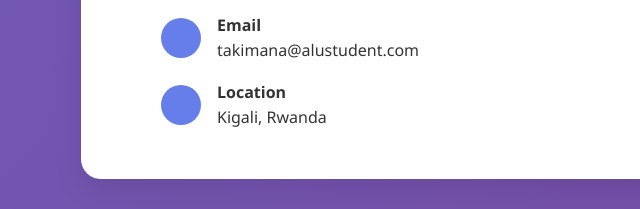
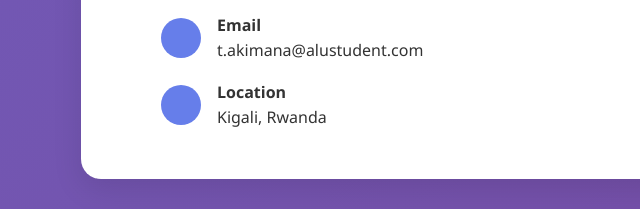
Before and after one commit to tdorcas-akim/responsive-portfolio-website, a plain HTML site: page index.html in a window 1280 px wide. Shown: the part 4400-4609 px from the top of the page, 159-799 px from the left. Drawn offline with Linux system fonts and the light colour scheme.

Commit message:
Changes made

```diff
--- a/index.html
+++ b/index.html
@@ -150,7 +150,7 @@
                         <div class="contact-icon"></div>
                         <div>
                             <h4>Email</h4>
-                            <p>takimana@alustudent.com</p>
+                            <p>t.akimana@alustudent.com</p>
                         </div>
                     </div>
                     <div class="contact-item">
```
